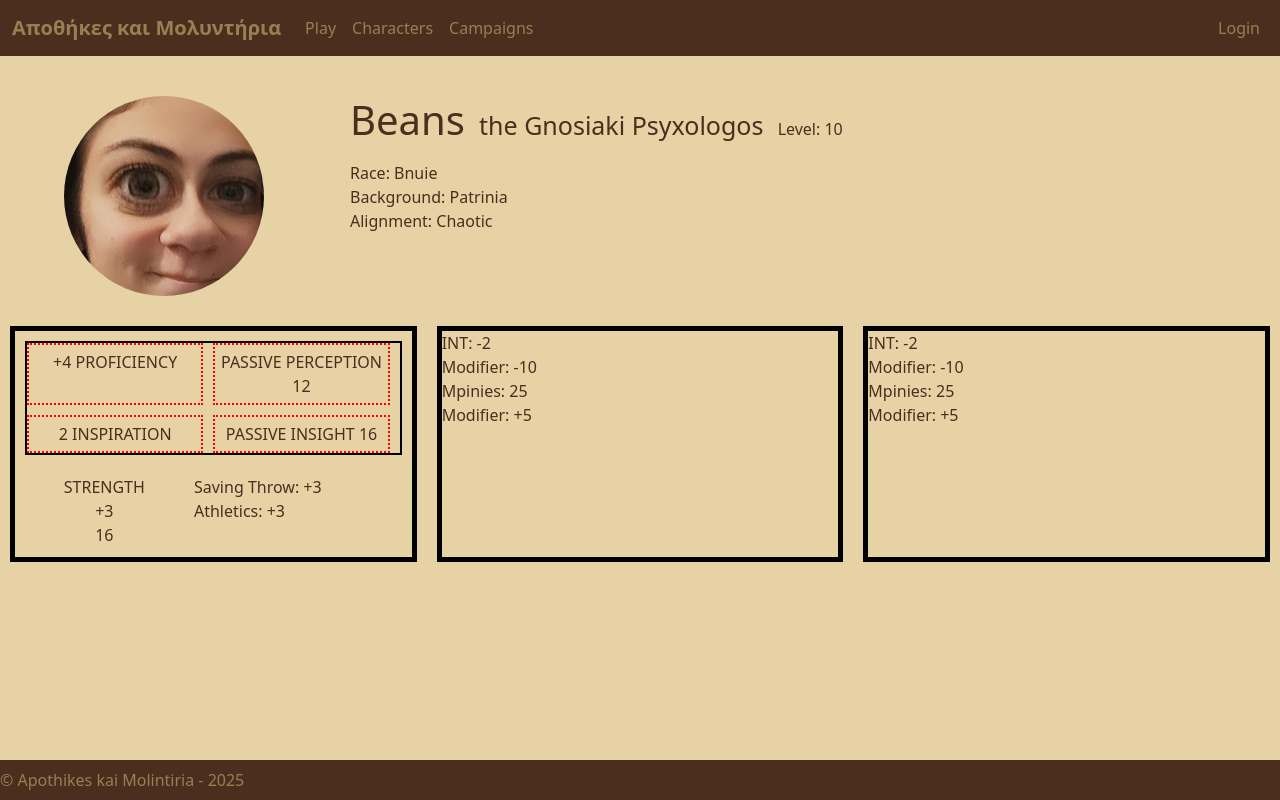
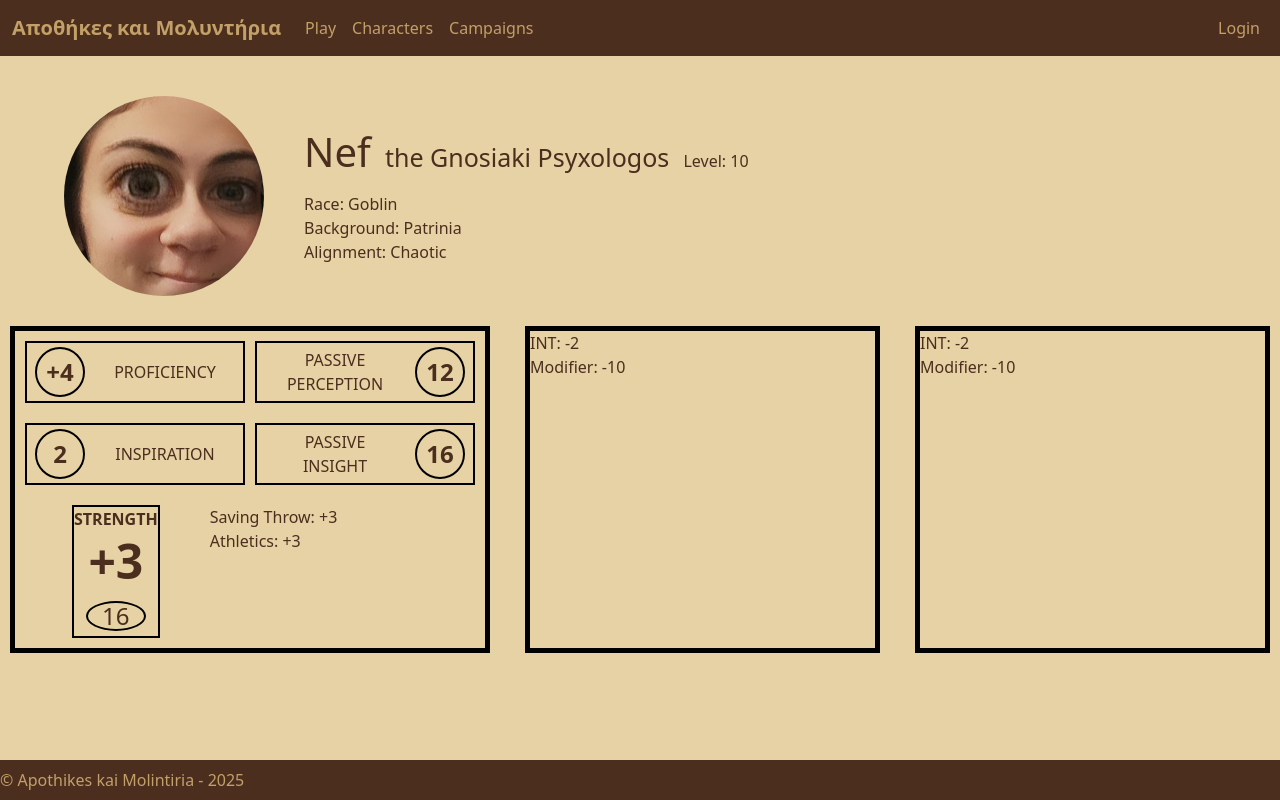
Before and after one commit to SpyrosStav/Chronicle, a Flask app: page /characters in a window 1280 px wide. Run offline with Flask 3, Linux system fonts and the light colour scheme; some libraries are stand-ins or nearby versions.

Commit message:
adds more layout for left side card

```diff
--- a/static/css/characterPage.css
+++ b/static/css/characterPage.css
@@ -1,10 +1,13 @@
 .basicInfoCard {
-    display: flex;     align-items: flex-start;     padding-bottom: 20px; }
+    display: flex;
+    align-items: center;
+    gap: 10px;
+    padding-bottom: 20px; }
 
 /* .basicInfoCard div {
     margin: auto;    width: 33%;    text-align: center; } */
 
-.charImage{     margin-left: 5%; width: 20%; }
+.charImage{     margin-left: 5%; width: 20%; max-width: 200px;}
 
 .charImage img{
     height: 200px;
@@ -15,15 +18,18 @@
     display: block;
 }
 
-.charName {    padding: 0px 30px; box-sizing: border-box; }
+.charName {
+    padding: 0px 30px;
+    box-sizing: border-box;
+}
 
 .charName h1 {     text-align: center; }
 
 .inline {   display: inline-block; margin-right: 10px;}
 
-.className {  font-size: 25px; }
-
-/* .charInfo {     display: flex;     flex-wrap: wrap; } */
+.className {
+    font-size: 25px;
+}
 
 .charInfo div {     width: 50%;    box-sizing: border-box;    padding: 0px 30px; }
 
@@ -33,7 +39,7 @@
 
 .attributesCard {
     display: flex;
-    /* align-items: center;  */
+    gap: 15px;
 }
 
 .attributesCard > div {
@@ -43,21 +49,52 @@
 }
 
 .profAttributes{
-    display: flex;
-    flex-wrap: wrap;
-    justify-content: flex-start;
-    border: solid black 2px;
-    margin: 10px;
-    gap: 10px;
+    display: grid;
+    grid-template-columns: 1fr 1fr;
+    gap: 20px 10px;
+    justify-items: center;
+    padding: 10px;
+    margin: auto;
 }
 
-.profAttributes > div {
-    flex: 0 0 calc(50% - 10px);
-    padding: 5px;
+.statBlock {
+    display: flex;
+    align-items: center;
+    justify-content: flex-start;
+    gap: 10px;
+    padding: 4px 8px;
+
+    position: relative;
+    box-sizing: border-box;
+    border: 2px solid black;
+    width: 220px;
+}
+
+.profAttributes > :nth-child(even) {
+    justify-content: flex-end;
+}
+
+.statBlock:hover {
+  background-color: #e0e0ff;
+  cursor: pointer;
+  border-color: #6666ff;
+}
+
+.circle {
+    width: 50px;
+    height: 50px;
+    border: 2px solid black;
+    border-radius: 50%;
+    display: flex;
+    align-items: center;
+    justify-content: center;
+    font-weight: bold;
+    font-size: 1.5em;
+}
+
+.label{
     text-align: center;
-    border: dotted red 2px;
-    box-sizing: border-box;
-    margin: 0; /* remove margin */
+    flex: 1;
 }
 
 .mainAttributesCard {
@@ -72,21 +109,20 @@
     margin: 10px;
 }
 
-.statcard {
+.statValue {
     display: flex;
     flex-direction: column;  /* stack inner divs vertically */
     align-items: center;     /* center horizontally */
     justify-content: center; /* center vertically */
     height: 100%;            /* or set a fixed height */
     width: 25%;
+    border: 2px solid black;
 }
 
-.savingthrows{
+.skillChecks{
     width: 75%;
     padding-left: 30px;
 }
-
-
 
 /* .attribute{
     display: flex;
@@ -97,4 +133,29 @@
     min-height: 3.5em;
 } */
 
-.attribute div{     margin: auto; }
+.attribute div{ margin: auto; }
+
+.attributeName {
+    font-weight: bold;
+}
+
+.modifier {
+    font-size: 3em;
+    font-weight: bold;
+    margin-bottom: 10px;
+    width: 60px;
+    height: 60px;
+    text-align: center;
+    line-height: 60px;
+}
+
+.abilityScore {
+    font-size: 1.5em;
+    border: 2px solid black;
+    border-radius: 50%;
+    width: 60px;
+    height: 30px;
+    text-align: center;
+    line-height: 25px;
+    margin-bottom: 5px;
+}
--- a/static/css/style.css
+++ b/static/css/style.css
@@ -5,23 +5,23 @@
     position: relative;
 }
 
-.navbar {    background-color: #4B2E1E; }
+.navbar { background-color: #4B2E1E; }
 
-.navbar-brand {     color: #997f51; }
+.navbar-brand { color: #c2a067; }
 
-.nav-item{     color: #997f51 !important; }
+.nav-item{ color: #c2a067 !important; }
 
-.nav-link {   color: #997f51 !important; }
+.nav-link { color: #c2a067 !important; }
 
-.nav-link:hover {     color: #d3af71 !important; }
+.nav-link:hover { color: #e7c891 !important; }
 
-.navbar-brand:hover {    color: #d3af71 !important; }
+.navbar-brand:hover { color: #e7c891 !important; }
 
 footer {
     display: flex;
     align-items: center;
     background-color: #4B2E1E;
-    color: #997f51;
+    color: #c2a067;
     width: 100%;
 }
 
--- a/templates/characterPage.html
+++ b/templates/characterPage.html
@@ -13,14 +13,14 @@
     </div>
     <div>
         <div class="charName">
-            <h1 class="inline">Beans </h1>
+            <h1 class="inline">Nef </h1>
             <p class="inline className">the <span>Gnosiaki</span> <span>Psyxologos</span></p>
             <p class="inline"> Level: 10</p>
         </div>
 
         <div class="charInfo">
             <!-- <label for="race">Race</label> -->
-            <div name="race">Race: Bnuie</div>
+            <div name="race">Race: Goblin</div>
             <!-- <label for="class">Class</label> -->
             <div name="background">Background: Patrinia</div>
             <!-- <label for="alignment">Alignment</label> -->
@@ -33,21 +33,40 @@
 <div class="attributesCard">
 
     <div class="leftAttributesCard">
+
         <div class="profAttributes">
-            <div>+4 PROFICIENCY</div>
-            <div>PASSIVE PERCEPTION 12</div>
-            <div>2 INSPIRATION </div>
-            <div>PASSIVE INSIGHT 16</div>
+            <div class="statBlock">
+                <div class="circle">+4</div>
+                <div class="label">PROFICIENCY</div>
+            </div>
+            <div class="statBlock">
+                <div class="label">
+                    <div>PASSIVE</div>
+                    <div>PERCEPTION</div>
+                </div>
+                <div class="circle">12</div>
+            </div>
+            <div class="statBlock">
+                <div class="circle">2</div>
+                <div class="label">INSPIRATION</div>
+            </div>
+            <div class="statBlock">
+                <div class="label">
+                    <div>PASSIVE</div>
+                    <div>INSIGHT</div>
+                </div>
+                <div class="circle">16</div>
+            </div>
         </div>
 
         <div class="mainAttributesCard">
-            <div class="">
-                <div class="statcard">
-                    <div class="">STRENGTH</div>
-                    <div>+3</div>
-                    <div>16</div>
+            <div class="stat">
+                <div class="statValue">
+                    <div class="attributeName">STRENGTH</div>
+                    <div class="modifier">+3</div>
+                    <div class="abilityScore">16</div>
                 </div>
-                <div class="savingthrows">
+                <div class="skillChecks">
                     <div class="">Saving Throw: +3</div>
                     <div class="">Athletics: +3</div>
                 </div>
@@ -69,20 +88,16 @@
             <div class="">INT: -2</div>
             <div class="">Modifier: -10</div>
         </div>
-        <div class="attribute">
+        <!-- <div class="attribute">
             <div class="">Mpinies: 25</div>
             <div class="">Modifier: +5</div>
-        </div>
+        </div> -->
     </div>
 
     <div class="rightAttributesCard">
         <div class="attribute">
             <div class="">INT: -2</div>
             <div class="">Modifier: -10</div>
-        </div>
-        <div class="attribute">
-            <div class="">Mpinies: 25</div>
-            <div class="">Modifier: +5</div>
         </div>
     </div>
 
```
